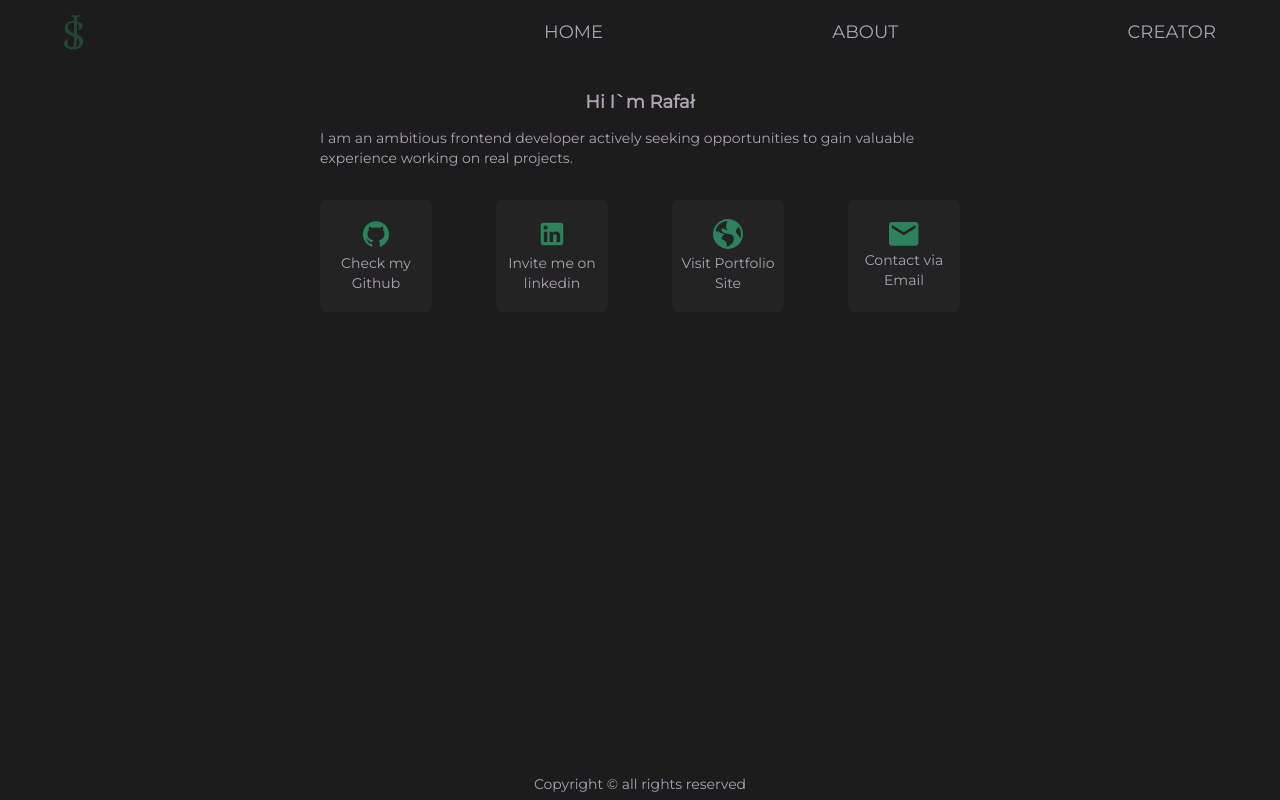
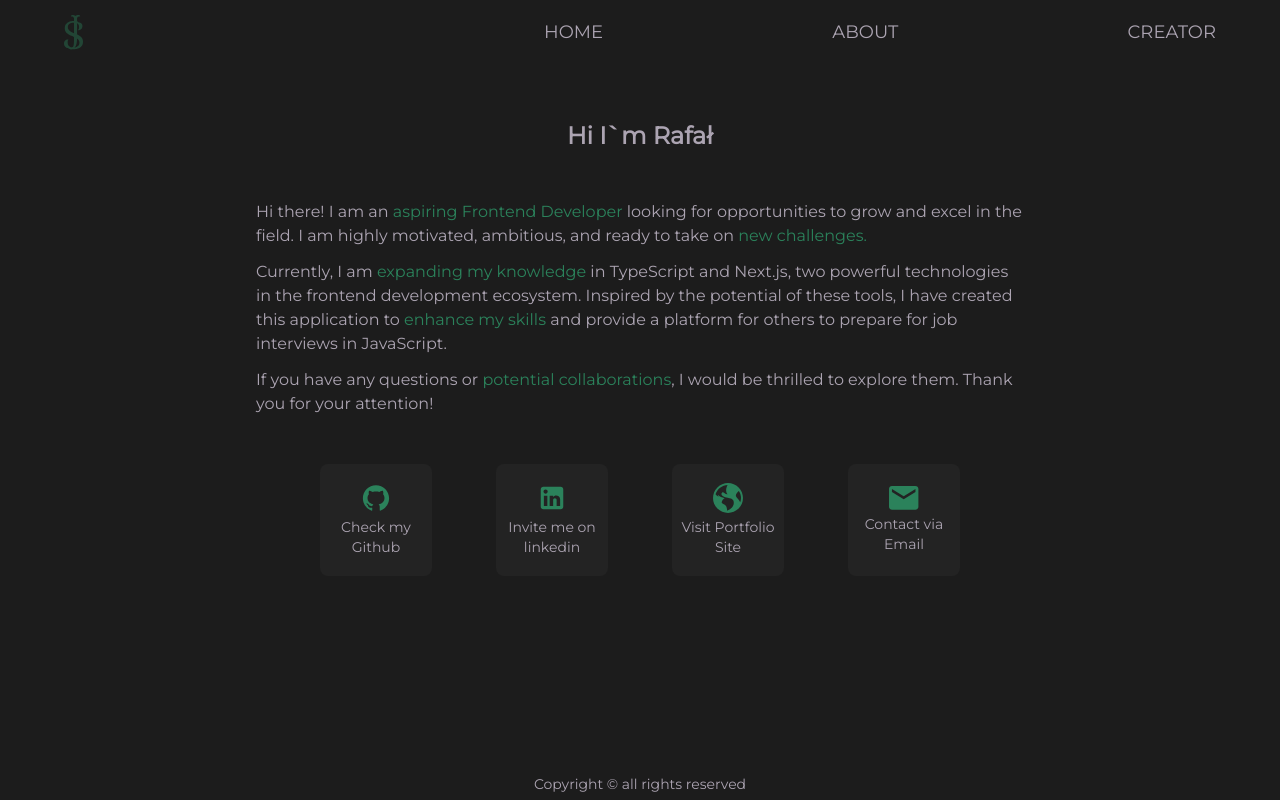
Before and after one commit to rafal19987/Interview-Questions-App-Nextjs-Tailwind-TypeScript-Supabase, a Next.js app: page /creator in a window 1280 px wide. Built offline with nearby package versions, Linux system fonts and the light colour scheme.

Commit message:
style: add styles for lg screens sizes

```diff
--- a/app/(pages)/creator/SocialListItem.tsx
+++ b/app/(pages)/creator/SocialListItem.tsx
@@ -27,7 +27,7 @@ const SocialListItem = ({
   return (
     <li className="box-border w-56 rounded-lg md:h-max md:w-28 flex items-center md:justify-center h-12">
       <Link
-        className="flex items-center w-full h-12 px-2 rounded-lg bg-[var(--link-primary-bg)]  focus:border-[var(--link-focus-border)] focus:outline-none focus:border-2 hover:bg-[var(--link-hover-bg)] md:flex-col md:justify-center md:w-full md:h-28"
+        className="flex items-center w-full h-10 px-2 rounded-lg bg-[var(--link-primary-bg)]  focus:border-[var(--link-focus-border)] focus:outline-none focus:border-2 hover:bg-[var(--link-hover-bg)] md:flex-col md:justify-center md:w-full md:h-28"
         target="_blank"
         href={isEmail ? `mailto:${reference}` : `${reference}`}
       >
--- a/app/(pages)/creator/page.tsx
+++ b/app/(pages)/creator/page.tsx
@@ -5,13 +5,41 @@ const page = (): JSX.Element => {
     <>
       <div className="flex grow flex-col items-center w-full h-full">
         <section className="flex flex-col justify-center items-center w-4/5">
-          <h2 className="pt-6 text-lg text-center font-bold">Hi I`m Rafał</h2>
-          <p className="text-sm text-left mt-6 md:mt-3 lg:max-w-screen-sm">
-            I am an ambitious frontend developer actively seeking opportunities
-            to gain valuable experience working on real projects.
+          <h2 className="pt-6 text-lg text-center font-bold md:pt-8 md:text-2xl xl:pt-14">
+            Hi I`m Rafał
+          </h2>
+          <p className="mt-8 text-sm text-left md:w-3/5 md:text-base lg:w-4/5 lg:mt-12">
+            Hi there! I am an{' '}
+            <span className="text-[var(--green-primary)]">
+              aspiring Frontend Developer
+            </span>{' '}
+            looking for opportunities to grow and excel in the field. I am
+            highly motivated, ambitious, and ready to take on{' '}
+            <span className="text-[var(--green-primary)]">new challenges.</span>{' '}
+          </p>
+          <p className="mt-3 text-sm text-left md:w-3/5 md:text-base lg:w-4/5">
+            Currently, I am{' '}
+            <span className="text-[var(--green-primary)]">
+              expanding my knowledge
+            </span>{' '}
+            in TypeScript and Next.js, two powerful technologies in the frontend
+            development ecosystem. Inspired by the potential of these tools, I
+            have created this application to{' '}
+            <span className="text-[var(--green-primary)]">
+              enhance my skills
+            </span>{' '}
+            and provide a platform for others to prepare for job interviews in
+            JavaScript.
+          </p>
+          <p className="mt-3 text-sm text-left md:w-3/5 md:text-base lg:w-4/5">
+            If you have any questions or{' '}
+            <span className="text-[var(--green-primary)]">
+              potential collaborations
+            </span>
+            , I would be thrilled to explore them. Thank you for your attention!{' '}
           </p>
         </section>
-        <section className="flex items-center flex-col w-4/5 mt-8">
+        <section className="flex items-center flex-col w-4/5 mt-8 md:w-3/5 md:mt-12">
           <SocialList />
         </section>
       </div>
```
